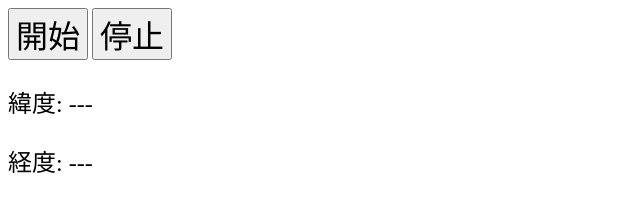
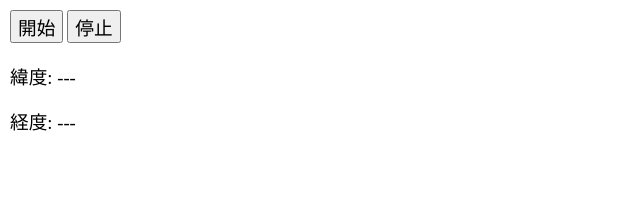
Before and after one commit to green-coronatus/GPS-Information, a plain HTML site: page index.html in a window 1280 px wide. Shown: the whole page, without its empty margins (0-640 px from the left). Drawn offline with Linux system fonts and the light colour scheme.

Commit message:
Modify styles in index.html for better appearance
Updated font family and size for buttons and paragraphs.

```diff
--- a/index.html
+++ b/index.html
@@ -4,21 +4,21 @@
 <meta charset="UTF-8">
 <title>GPSテスト</title>
 </head>
-<body>
+<body style="margin:10px;">
 
-<button onclick="startGps()" style="font-family:Meiryo-UI; font-size:24pt;">
+<button onclick="startGps()" style="font-family:Hiragino Sans; font-size:14pt;">
 開始
 </button>
 
-<button onclick="stopGps()" style="font-family:Meiryo-UI; font-size:24pt;">
+<button onclick="stopGps()" style="font-family:Hiragino Sans; font-size:14pt;">
 停止
 </button>
 
-<p style="font-family:Meiryo-UI; font-size:18pt;">
+<p style="font-family:Hiragino Sans; font-size:14pt;">
 緯度: <span id="latitude">---</span>
 </p>
 
-<p style="font-family:Meiryo-UI; font-size:18pt;">
+<p style="font-family:Hiragino Sans; font-size:14pt;">
 経度: <span id="longitude">---</span>
 </p>
 
```
